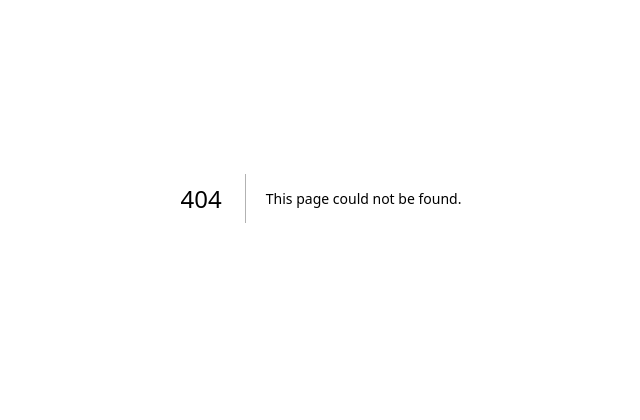
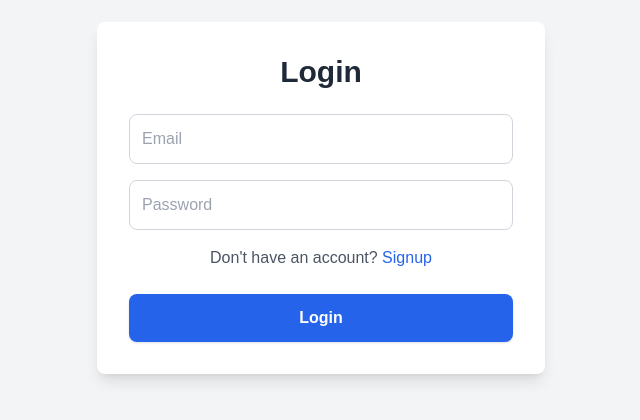
Before and after one commit to nathanaelcheramlak/Ecobooks, a Next.js app in the folder frontend/: page /login in a window 1280 px wide. Before the commit this address had no page. Shown: the part 202-622 px from the top of the page, without its empty margins (319-959 px from the left). Built offline with nearby package versions, Linux system fonts and the light colour scheme.

Commit message:
new pages

```diff
--- /dev/null
+++ b/frontend/app/dashboard/page.jsx
@@ -0,0 +1,11 @@
+import React from 'react'
+
+const Dashboard = () => {
+  return (
+    <div>
+      Dashboard
+    </div>
+  )
+}
+
+export default Dashboard;
--- a/frontend/app/free-books/page.jsx
+++ b/frontend/app/free-books/page.jsx
@@ -0,0 +1,11 @@
+import React from 'react'
+
+const FreeBook = () => {
+  return (
+    <div>
+      Freebooks
+    </div>
+  )
+}
+
+export default FreeBook
--- /dev/null
+++ b/frontend/app/login/page.jsx
@@ -0,0 +1,110 @@
+'use client';
+import { useState } from 'react';
+import { useRouter } from 'next/navigation';
+
+const Login = () => {
+  const [email, setEmail] = useState('');
+  const [password, setPassword] = useState('');
+  const [error, setError] = useState({});
+  const [loading, setLoading] = useState(false);
+
+  const router = useRouter();
+
+  const validateForm = () => {
+    let newError = {};
+    if (!email || !email.trim()) newError.email = 'Email is required';
+    if (!password || !password.trim())
+      newError.password = 'Password is required';
+
+    setError(newError);
+    return Object.keys(newError).length === 0;
+  };
+
+  const handleSubmit = async () => {
+    if (!validateForm()) return;
+    try {
+      setLoading(true);
+      const response = await fetch('http://localhost:8080/api/v1/auth/login', {
+        headers: {
+          'Content-Type': 'application/json',
+        },
+        method: 'POST',
+        body: JSON.stringify({
+          email,
+          password,
+        }),
+        credentials: 'include',
+      });
+      setLoading(false);
+      const data = await response.json();
+      if (!response.ok) {
+        setError({ login: data.error });
+        return;
+      }
+
+      router.push('/');
+    } catch (error) {
+      console.log('Error Logging in.', error.message);
+    }
+  };
+
+  return (
+    <div className="flex flex-col items-center justify-center h-screen bg-gray-100 px-4">
+      <div className="w-full max-w-md p-8 bg-white rounded-lg shadow-lg">
+        <h1 className="text-3xl font-bold text-center text-gray-800 mb-6">
+          Login
+        </h1>
+
+        <div className="space-y-4">
+          <input
+            type="email"
+            className="w-full p-3 border border-gray-300 rounded-lg focus:ring-2 focus:ring-blue-500 focus:border-blue-500 outline-none bg-white"
+            value={email}
+            placeholder="Email"
+            onChange={(e) => setEmail(e.target.value)}
+          />
+          {error.email && (
+            <span className="text-sm text-red-500">{error.email}</span>
+          )}
+
+          <input
+            type="password"
+            className="w-full p-3 border border-gray-300 rounded-lg focus:ring-2 focus:ring-blue-500 focus:border-blue-500 outline-none bg-white"
+            value={password}
+            placeholder="Password"
+            onChange={(e) => setPassword(e.target.value)}
+          />
+          {error.password && (
+            <span className="text-sm text-red-500">{error.password}</span>
+          )}
+        </div>
+
+        <p className="text-center text-gray-600 mt-4">
+          Don&apos;t have an account?&nbsp;
+          <span
+            className="text-blue-600 cursor-pointer hover:underline"
+            onClick={() => router.push('/signup')}
+          >
+            Signup
+          </span>
+        </p>
+
+        <button
+          className="w-full mt-6 p-3 bg-blue-600 text-white font-semibold rounded-lg shadow hover:bg-blue-700 transition duration-300 ease-in-out"
+          onClick={handleSubmit}
+          disabled={loading}
+        >
+          {loading ? 'Logging in ...' : 'Login'}
+        </button>
+
+        {error.login && (
+          <span className="block text-center text-sm text-red-500 mt-4">
+            {error.login}
+          </span>
+        )}
+      </div>
+    </div>
+  );
+};
+
+export default Login;
--- /dev/null
+++ b/frontend/app/manage-book/page.jsx
@@ -0,0 +1,11 @@
+import React from 'react'
+
+const ManageBook = () => {
+  return (
+    <div>
+      <h2>Manage Book (Seller Only)</h2>
+    </div>
+  )
+}
+
+export default ManageBook
--- /dev/null
+++ b/frontend/app/manage-order/page.jsx
@@ -0,0 +1,11 @@
+import React from 'react'
+
+const ManageOrder = () => {
+  return (
+    <div>
+      <h2>Manage Order (Seller Only)</h2>
+    </div>
+  )
+}
+
+export default ManageOrder
```
Also changed, not shown: frontend/app/books/[id].jsx (renamed from frontend/app/books/[id].js).
